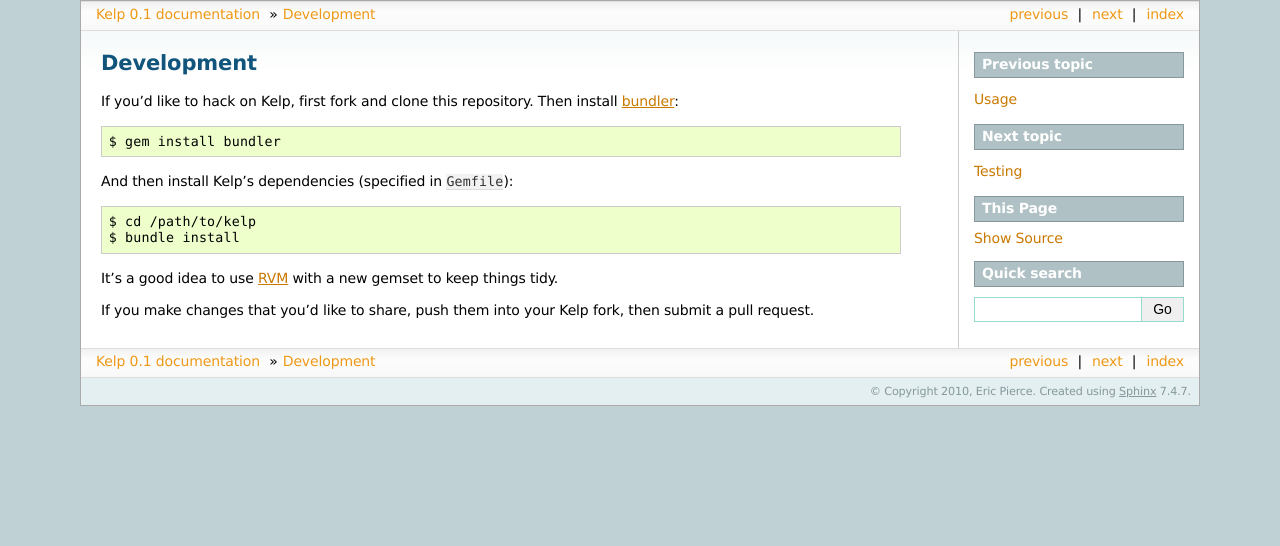
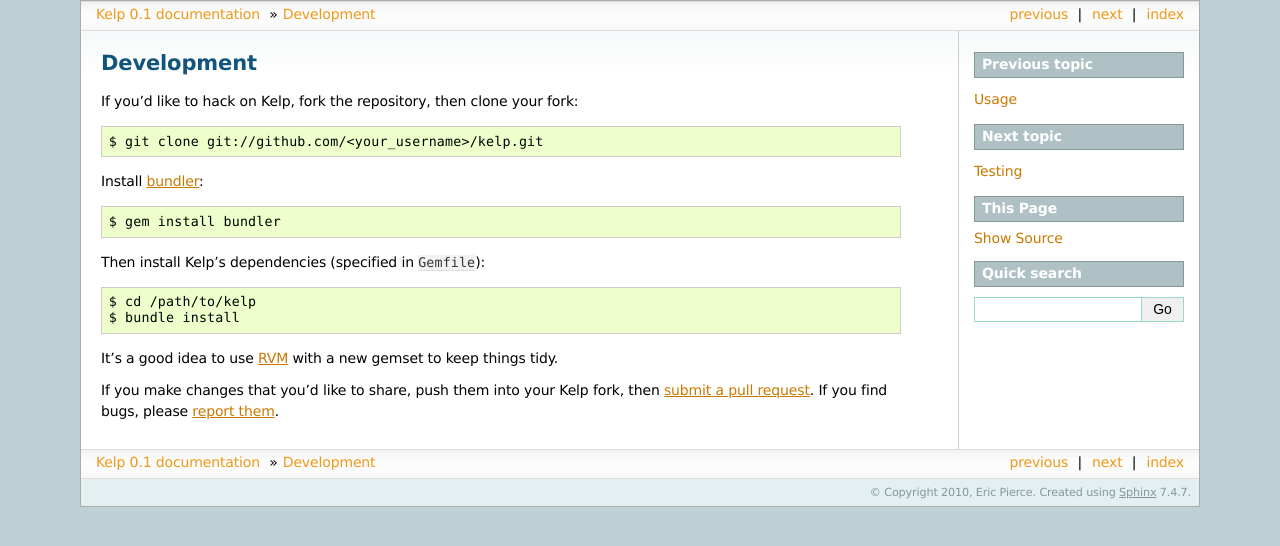
Before and after one commit to wapcaplet/kelp, a Sphinx documentation site: the page built from docs/development.rst, in a window 1280 px wide. Shown: the top 546 px of the page. Built offline with Sphinx 7.4.7, drawn with Linux system fonts in a browser that asks for light colours.

Commit message:
Documentation enhancement and cleanup

```diff
--- a/docs/development.rst
+++ b/docs/development.rst
@@ -1,12 +1,15 @@
 Development
 ===========
 
-If you'd like to hack on Kelp, first fork and clone this repository. Then install
-bundler_::
+If you'd like to hack on Kelp, fork the repository, then clone your fork::
+
+    $ git clone git://github.com/<your_username>/kelp.git
+
+Install bundler_::
 
     $ gem install bundler
 
-And then install Kelp's dependencies (specified in ``Gemfile``)::
+Then install Kelp's dependencies (specified in ``Gemfile``)::
 
     $ cd /path/to/kelp
     $ bundle install
@@ -14,7 +17,9 @@ And then install Kelp's dependencies (specified in ``Gemfile``)::
 It's a good idea to use RVM_ with a new gemset to keep things tidy.
 
 If you make changes that you'd like to share, push them into your Kelp fork,
-then submit a pull request.
+then `submit a pull request`_. If you find bugs, please `report them`_.
 
 .. _bundler: http://gembundler.com/
 .. _RVM: http://rvm.beginrescueend.com/
+.. _report them: https://github.com/wapcaplet/kelp/issues
+.. _submit a pull request: http://github.com/wapcaplet/kelp/pulls
--- a/docs/testing.rst
+++ b/docs/testing.rst
@@ -4,9 +4,6 @@ Testing
 Kelp comes with a ``Rakefile``, so you can run the RSpec tests like so::
 
     $ rake spec
-
-Since this project is fairly immature and unstable, you can probably expect
-some failures. Wanna help fix them?
 
 You can also generate an rcov_ coverage report via::
 
```
Also changed, not shown: docs/future.rst (added, +7 -0 lines), docs/index.rst (+4 -33 lines), docs/install.rst (added, +16 -0 lines).
